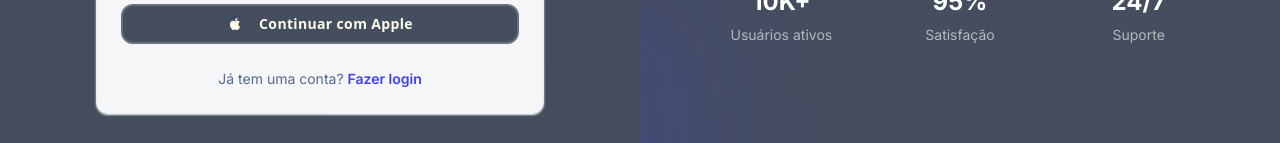
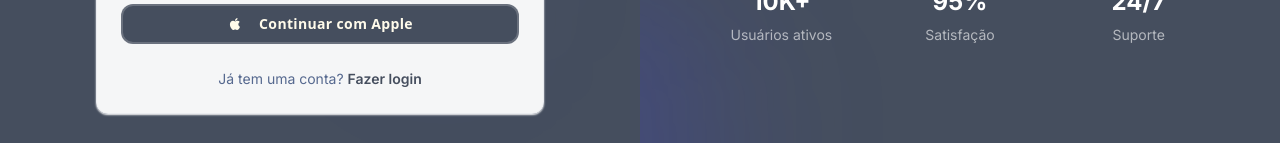
Before and after one commit to andreypimenta/prd-comprehend-execute, a React (Vite) app: page /register in a window 1280 px wide. Shown: the part 890-1033 px from the top of the page. Built offline with nearby package versions, Linux system fonts and the light colour scheme.

Commit message:
Change text color to background blue

```diff
--- a/src/components/auth/RegisterForm.tsx
+++ b/src/components/auth/RegisterForm.tsx
@@ -201,7 +201,7 @@ export function RegisterForm() {
 
         <div className="text-center text-sm">
           <span className="text-muted-foreground">Já tem uma conta? </span>
-          <Link to="/login" className="text-primary hover:text-primary-glow font-semibold hover:underline transition-colors">
+          <Link to="/login" className="font-semibold hover:underline transition-colors" style={{ color: 'hsl(218, 15%, 32%)' }}>
             Fazer login
           </Link>
         </div>
```
